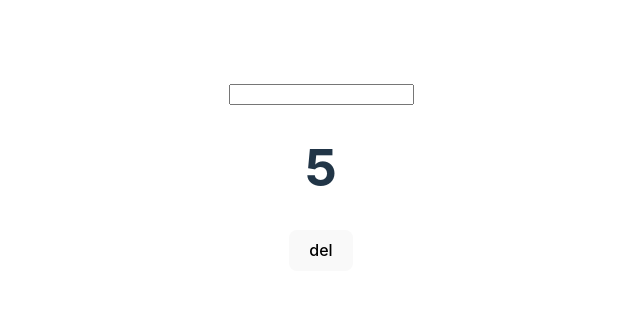
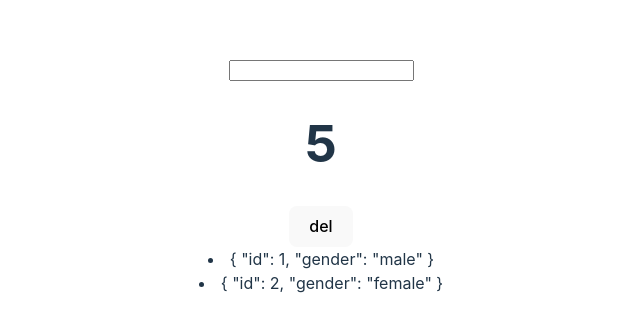
Before and after one commit to frankRenlf/vite_projects, a Vue app in the folder vite-demo/: page / in a window 1280 px wide. Shown: the part 224-556 px from the top of the page, without its empty margins (319-959 px from the left). Built offline with nearby package versions, Linux system fonts and the light colour scheme.

Commit message:
Update App.vue

```diff
--- a/vite-demo/src/App.vue
+++ b/vite-demo/src/App.vue
@@ -1,7 +1,11 @@
 <script setup lang="ts">
-import {ref} from "vue";
+import {reactive, ref} from "vue";
 let a=ref(5);
 let b = ref('')
+const arr=reactive([
+  {'id':1,'gender':'male'},
+  {'id':2,'gender':'female'},
+])
 const del = ()=>{
   a.value--;
 }
@@ -13,6 +17,9 @@ const del = ()=>{
     <h2>{{b}}</h2>
     <h1 v-show="a">{{a}}</h1>
     <button @click="del">del</button>
+  </div>
+  <div>
+    <li v-for="a in arr" :key="a.id">{{a}}</li>
   </div>
 </template>
 
```
